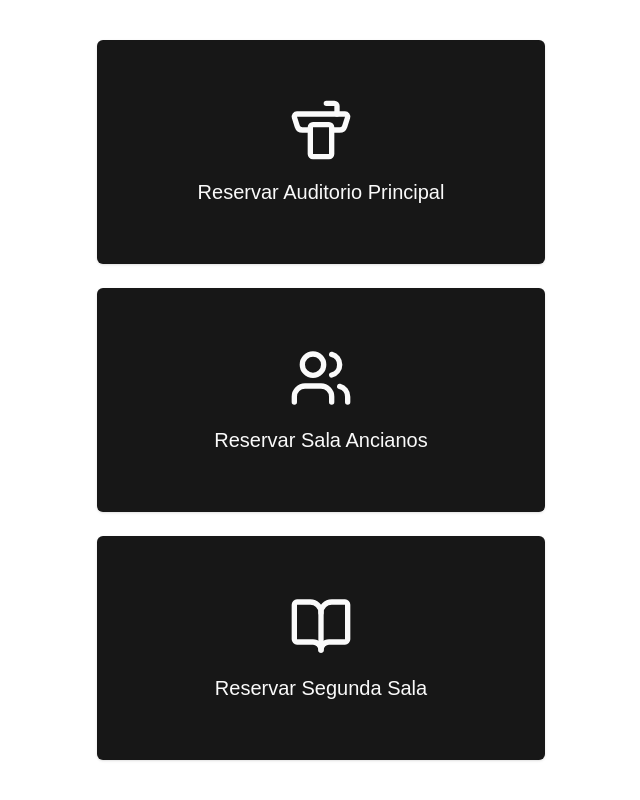
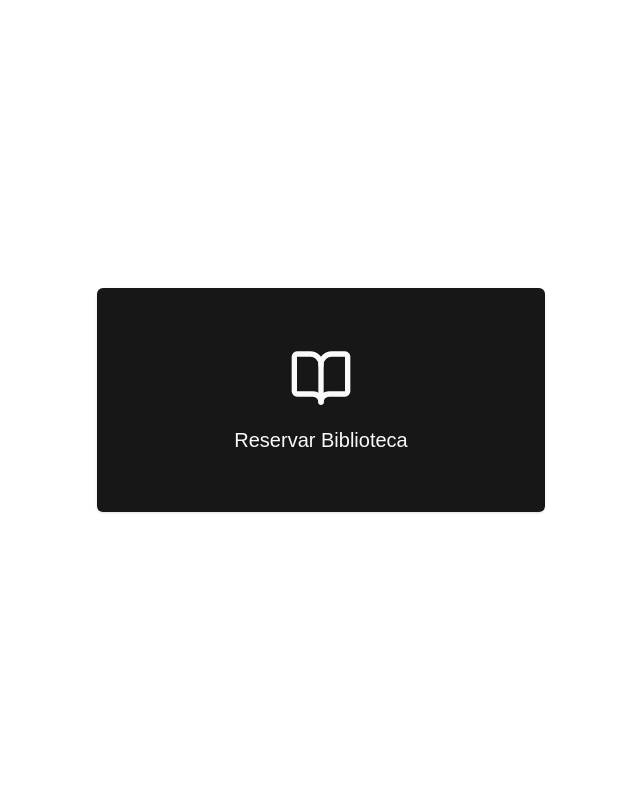
Before and after one commit to AxelUrizar/redireccion_reservas_jw, a Next.js app: page / in a window 1280 px wide. Shown: the whole page, without its empty margins (319-959 px from the left). Built offline with nearby package versions, Linux system fonts and the light colour scheme.

Commit message:
Configuración para el salón del reino de San Sebastián de los Reyes

```diff
--- a/components/pagina-reservas.jsx
+++ b/components/pagina-reservas.jsx
@@ -2,37 +2,19 @@
 
 import { Button } from "@/components/ui/button"
 import Link from "next/link"
-import { Users, BookOpen, Lectern } from "lucide-react"
+import { BookOpen } from "lucide-react"
 
 export function PaginaReservas() {
   return (
     <div className="flex flex-col items-center justify-center min-h-screen bg-background p-4">
       <div className="w-full max-w-md grid grid-cols-1 gap-6">
-        <Link href="https://calendar.app.google/xN3SVCPmpRXt4G737" className="w-full block">
-          <Button
-            className="w-full h-48 md:h-56 flex flex-col items-center justify-center space-y-4 hover:bg-white hover:text-black hover:border-black hover:border-2 transition-colors duration-300 p-6"
-            variant="default"
-          >
-            <Lectern className="w-16 h-16" />
-            <span className="text-xl text-center">Reservar Auditorio Principal</span>
-          </Button>
-        </Link>
-        <Link href="https://calendar.app.google/uETy1gvvnku23xic9" className="w-full block">
-          <Button
-            className="w-full h-48 md:h-56 flex flex-col items-center justify-center space-y-4 hover:bg-white hover:text-black hover:border-black hover:border-2 transition-colors duration-300 p-6"
-            variant="default"
-          >
-            <Users className="w-16 h-16" />
-            <span className="text-xl text-center">Reservar Sala Ancianos</span>
-          </Button>
-        </Link>
-        <Link href="https://calendar.app.google/H1GmZ8CSwuQ21xM96" className="w-full block">
+        <Link href="https://calendar.app.google/Cq4ZYBsR2GUV5r3q7" className="w-full block">
           <Button
             className="w-full h-48 md:h-56 flex flex-col items-center justify-center space-y-4 hover:bg-white hover:text-black hover:border-black hover:border-2 transition-colors duration-300 p-6"
             variant="default"
           >
             <BookOpen className="w-16 h-16" />
-            <span className="text-xl text-center">Reservar Segunda Sala</span>
+            <span className="text-xl text-center">Reservar Biblioteca</span>
           </Button>
         </Link>
       </div>
```
Also changed, not shown: 1 other file (tests, documents, lock files or other folders).
